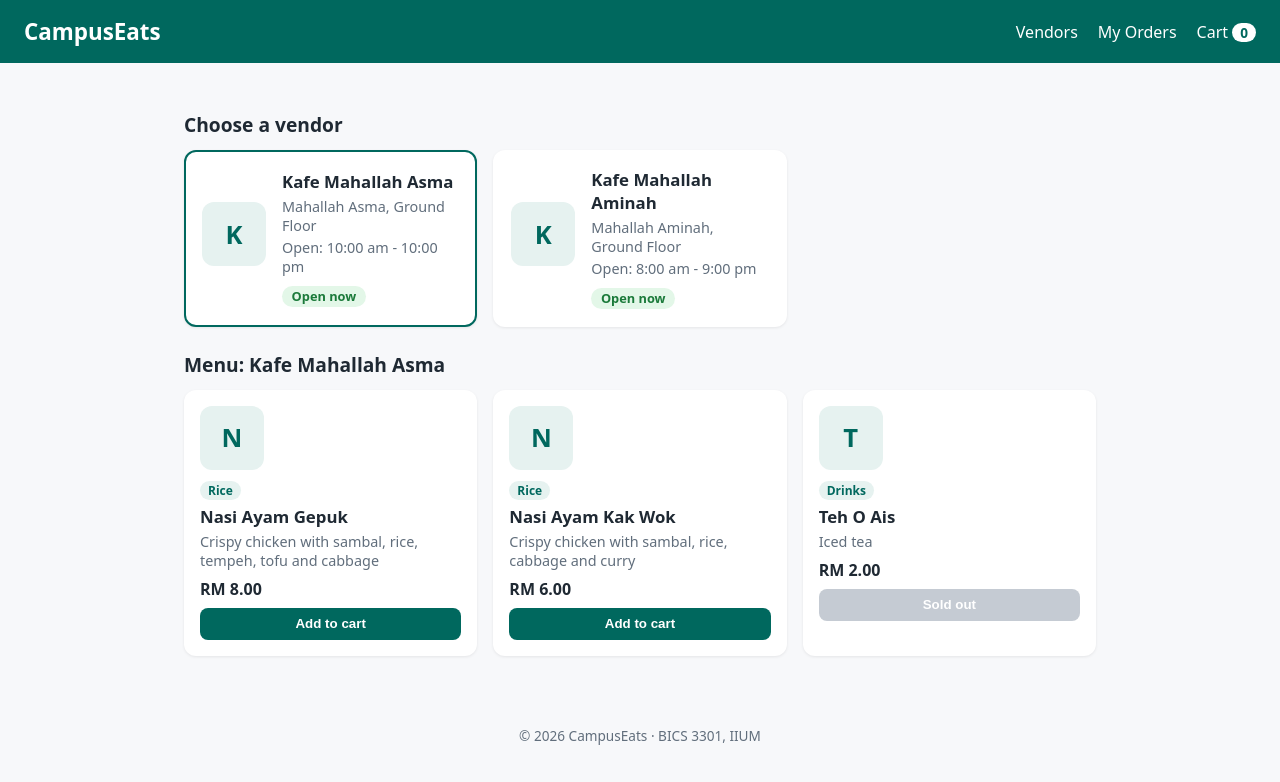
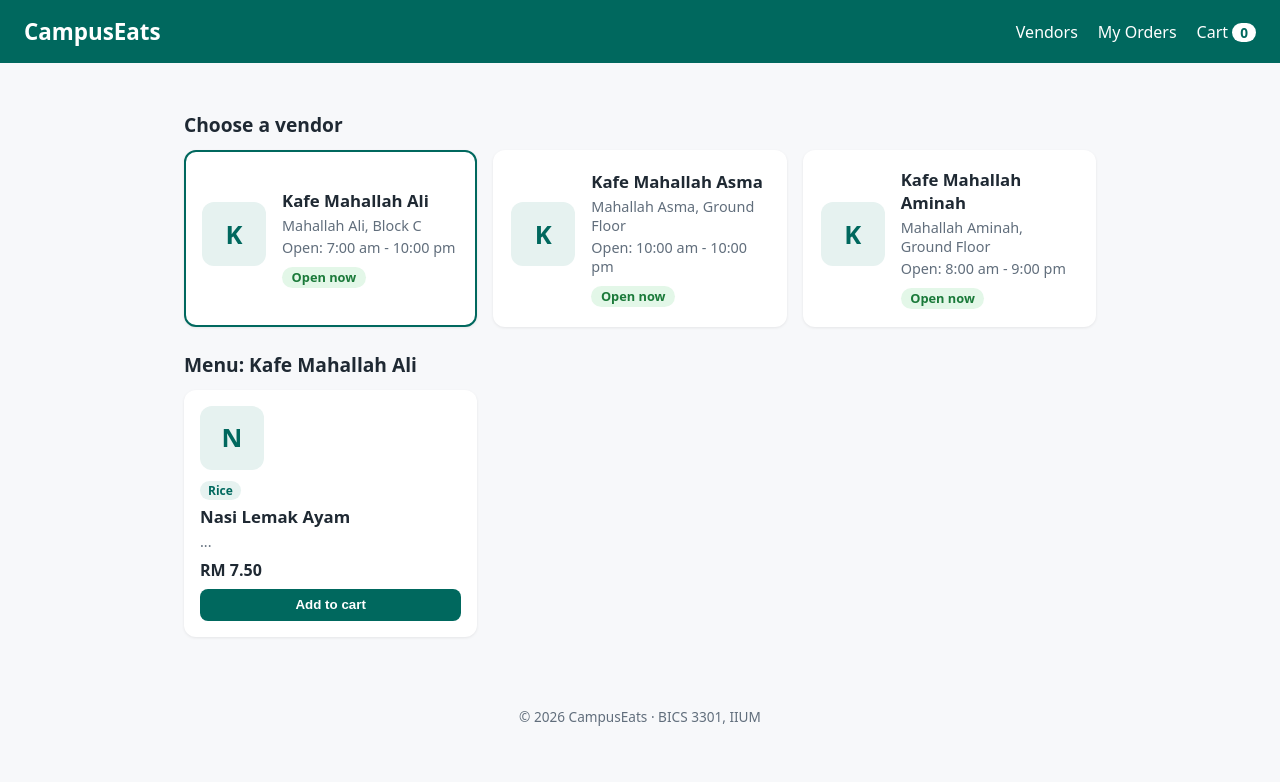
Before and after one commit to dinajasmine/campuseats-2419290, a React (Vite) app: page / in a window 1280 px wide. Shown: the top 782 px of the page. Built offline with nearby package versions, Linux system fonts and the light colour scheme.

Commit message:
Week 2: vendor data, props, lists and cart count

```diff
--- a/src/data/vendors.js
+++ b/src/data/vendors.js
@@ -1,4 +1,14 @@
 const vendors = [
+    {
+        id: 'kafe-ali',
+        name: 'Kafe Mahallah Ali',
+        location: 'Mahallah Ali, Block C',
+        openHours: '7:00 am - 10:00 pm',
+        isOpen: true,
+        menu: [
+            { id: 'ali-1', name: 'Nasi Lemak Ayam', description: '...', price: 7.5, category: 'Rice', available: true},
+],
+    },
     {
         id: 'kafe-asma',
         name: 'Kafe Mahallah Asma',
```
